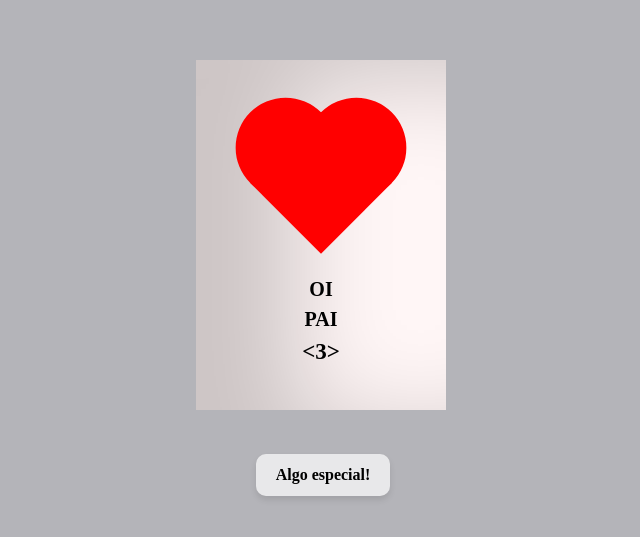
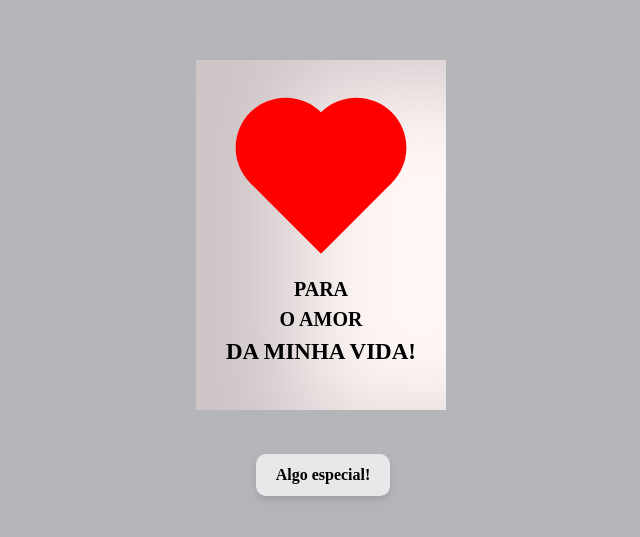
Before and after one commit to eugabrielcode/cartinha, a plain HTML site: page index.html in a window 1280 px wide. Shown: the part 203-740 px from the top of the page, without its empty margins (317-957 px from the left). Drawn offline with Linux system fonts and the light colour scheme.

Commit message:
Update index.html

```diff
--- a/index.html
+++ b/index.html
@@ -12,9 +12,9 @@
 
         <div class="cardFront">
             <div class="front-text">
-            <h3 class="n1">OI</h3>
-            <h2 class="n2">PAI</h2>
-            <h3 class="n3"><3></h3>
+            <h3 class="n1">PARA</h3>
+            <h2 class="n2">O AMOR</h2>
+            <h3 class="n3">DA MINHA VIDA!</h3>
         </div>
         <div class="wrap-deco">
             <div class="decorations"></div>
```
